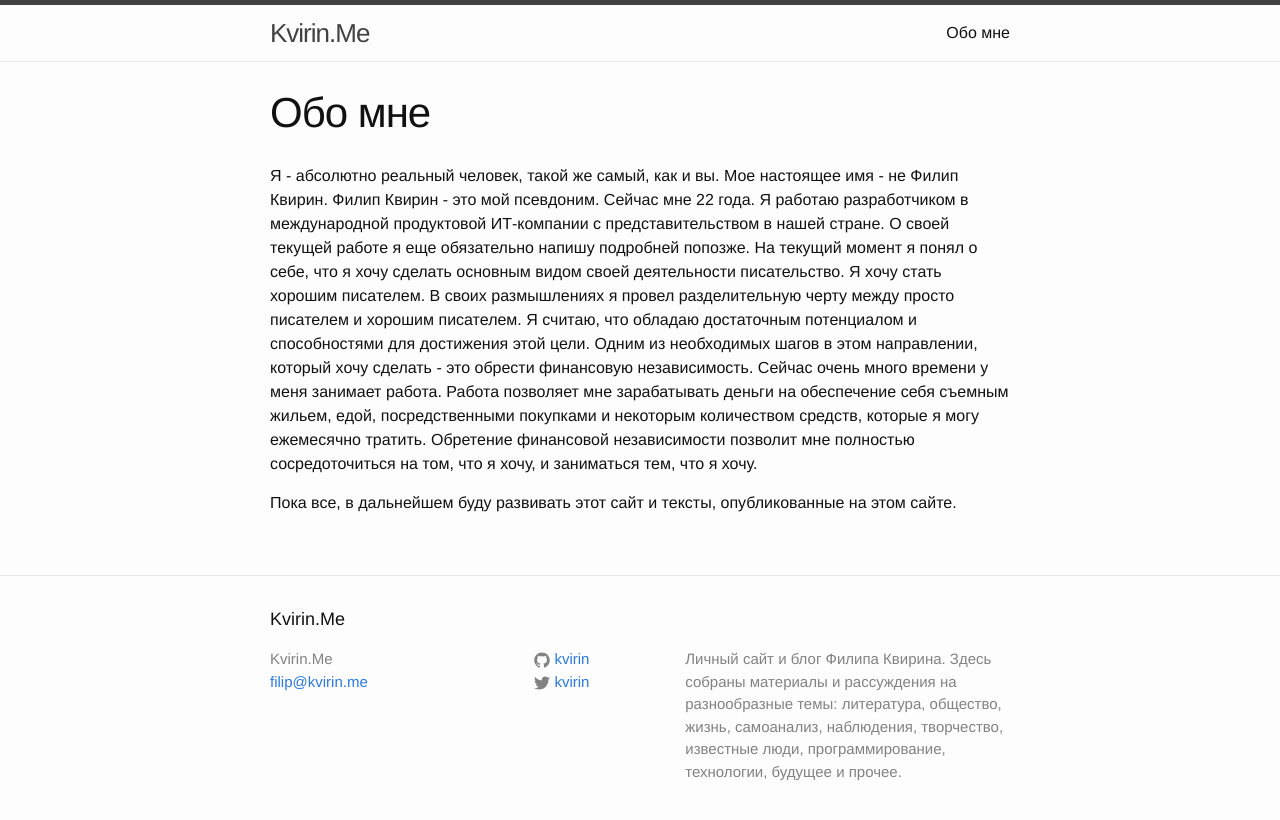
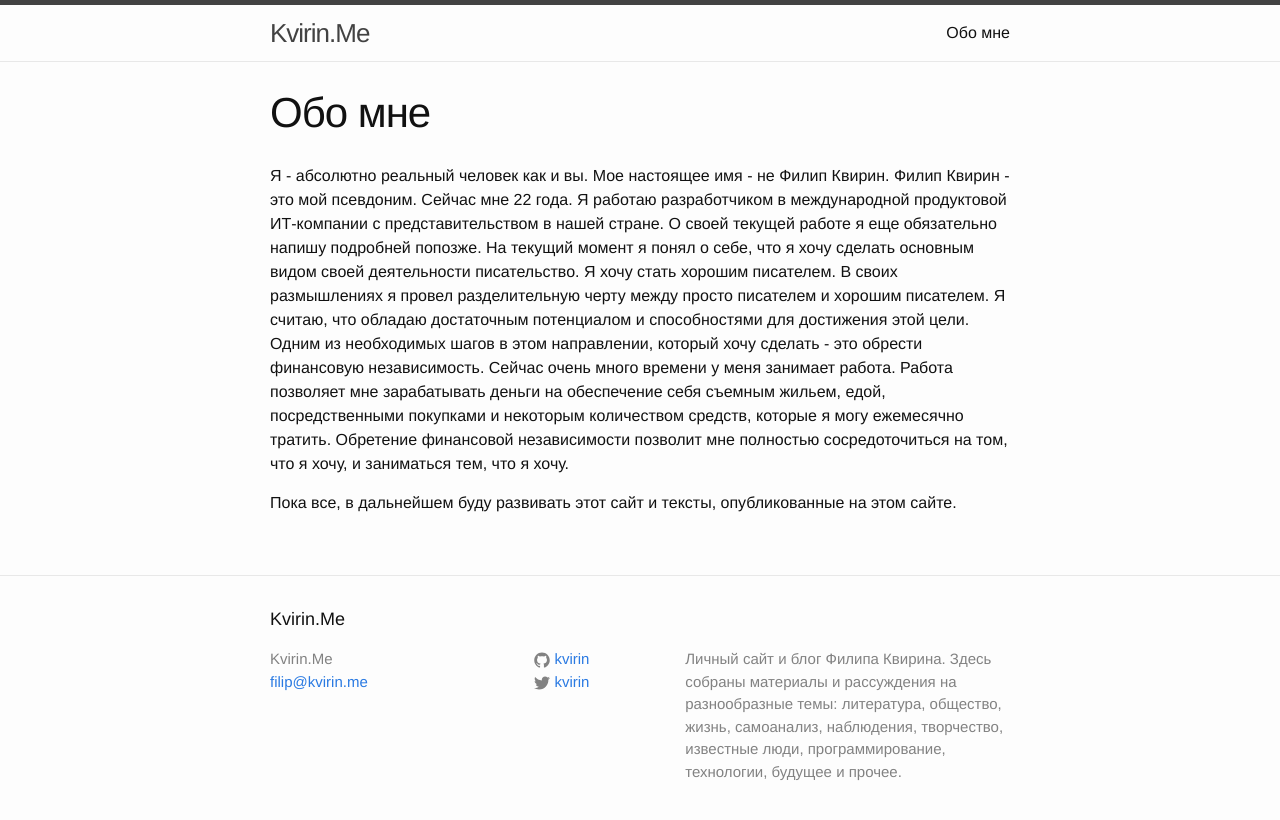
Before and after one commit to kvirin/blog, a Jekyll site: the page built from about.md, in a window 1280 px wide. Shown: the top 820 px of the page. Built offline with Jekyll 4.4.1, drawn with Linux system fonts in a browser that asks for light colours.

Commit message:
Edited about page

```diff
--- a/about.md
+++ b/about.md
@@ -4,6 +4,6 @@
 permalink: /about/
 ---
 
-Я - абсолютно реальный человек, такой же самый, как и вы. Мое настоящее имя - не Филип Квирин. Филип Квирин - это мой псевдоним. Сейчас мне 22 года. Я работаю разработчиком в международной продуктовой ИТ-компании с представительством в нашей стране. О своей текущей работе я еще обязательно напишу подробней попозже. На текущий момент я понял о себе, что я хочу сделать основным видом своей деятельности писательство. Я хочу стать хорошим писателем. В своих размышлениях я провел разделительную черту между просто писателем и хорошим писателем. Я считаю, что обладаю достаточным потенциалом и способностями для достижения этой цели. Одним из необходимых шагов в этом направлении, который хочу сделать - это обрести финансовую независимость. Сейчас очень много времени у меня занимает работа. Работа позволяет мне зарабатывать деньги на обеспечение себя съемным жильем, едой, посредственными покупками и некоторым количеством средств, которые я могу ежемесячно тратить. Обретение финансовой независимости позволит мне полностью сосредоточиться на том, что я хочу, и заниматься тем, что я хочу.
+Я - абсолютно реальный человек как и вы. Мое настоящее имя - не Филип Квирин. Филип Квирин - это мой псевдоним. Сейчас мне 22 года. Я работаю разработчиком в международной продуктовой ИТ-компании с представительством в нашей стране. О своей текущей работе я еще обязательно напишу подробней попозже. На текущий момент я понял о себе, что я хочу сделать основным видом своей деятельности писательство. Я хочу стать хорошим писателем. В своих размышлениях я провел разделительную черту между просто писателем и хорошим писателем. Я считаю, что обладаю достаточным потенциалом и способностями для достижения этой цели. Одним из необходимых шагов в этом направлении, который хочу сделать - это обрести финансовую независимость. Сейчас очень много времени у меня занимает работа. Работа позволяет мне зарабатывать деньги на обеспечение себя съемным жильем, едой, посредственными покупками и некоторым количеством средств, которые я могу ежемесячно тратить. Обретение финансовой независимости позволит мне полностью сосредоточиться на том, что я хочу, и заниматься тем, что я хочу.
 
 Пока все, в дальнейшем буду развивать этот сайт и тексты, опубликованные на этом сайте.
```
